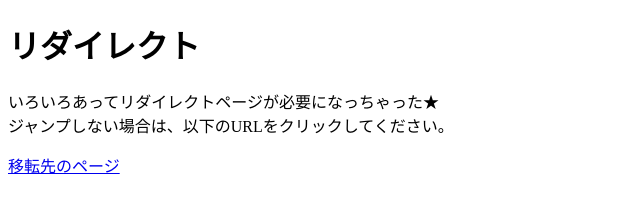
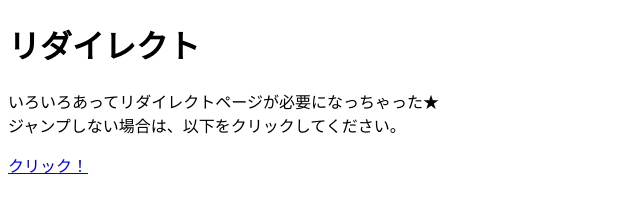
Before and after one commit to Sakakuri/Sakakuri-Tram.github.io, a plain HTML site: page index.html in a window 1280 px wide. Shown: the whole page, without its empty margins (0-640 px from the left). Drawn offline with Linux system fonts and the light colour scheme.

Commit message:
Update index.html

```diff
--- a/index.html
+++ b/index.html
@@ -9,7 +9,7 @@
 <body>
 <h1>リダイレクト</h1>
 <p>いろいろあってリダイレクトページが必要になっちゃった★<br>
-ジャンプしない場合は、以下のURLをクリックしてください。</p>
-<p><a href="move/newpage.html">移転先のページ</a></p>
+ジャンプしない場合は、以下をクリックしてください。</p>
+<p><a href="Defult.html">クリック！</a></p>
 </body>
 </html>
```
